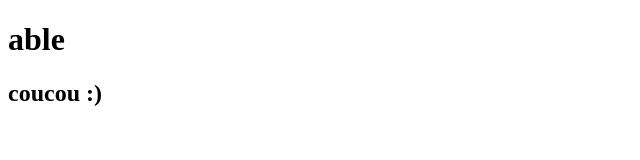
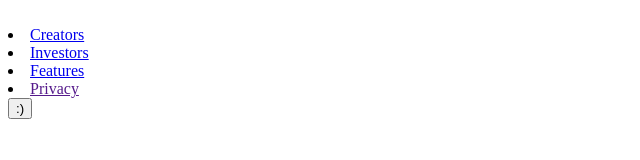
Before and after one commit to norapcn/projet1, a plain HTML site: page index.html in a window 1280 px wide. Shown: the whole page, without its empty margins (0-640 px from the left). Drawn offline with Linux system fonts and the light colour scheme.

Commit message:
structure header

```diff
--- a/index.html
+++ b/index.html
@@ -8,10 +8,23 @@
 </head>
 
 <body>
+    <!-- HEADER -------------------------------------->
+    <header>
 
-    <h1>able</h1>
-    <h2>coucou :)</h2>
+        <!-- logo -->
+        <a href="#"><img src="" alt=""></a>
 
+        <!-- nav -->
+        <nav>
+            <li><a href="#">Creators</a></li>
+            <li><a href="#">Investors</a></li>
+            <li><a href="#">Features</a></li>
+            <li><a href="">Privacy</a></li>
+        </nav>
+
+        <!-- button -->
+        <button>:)</button>
+    </header>
 
 </body>
 </html>
```
